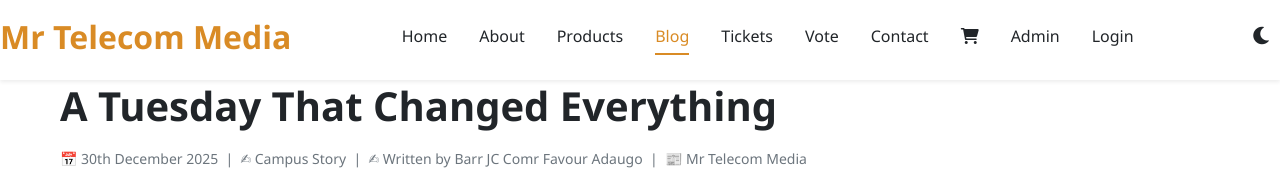
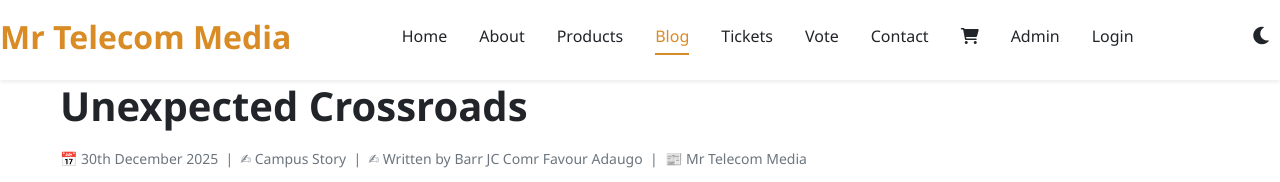
Before and after one commit to Dna-3D/Dnagent, a plain HTML site: page preg.html in a window 1280 px wide. Shown: the top 182 px of the page. Drawn offline with Linux system fonts and the light colour scheme.

Commit message:
Change blog post title to 'Unexpected Crossroads'

```diff
--- a/preg.html
+++ b/preg.html
@@ -76,7 +76,7 @@
 <main class="blog-post">
     <div class="container">
 
-        <h1 class="post-title">A Tuesday That Changed Everything</h1>
+        <h1 class="post-title">Unexpected Crossroads</h1>
         <p class="post-meta">
             📅 30th December 2025 &nbsp;|&nbsp;
             ✍ Campus Story &nbsp;|&nbsp;
```
